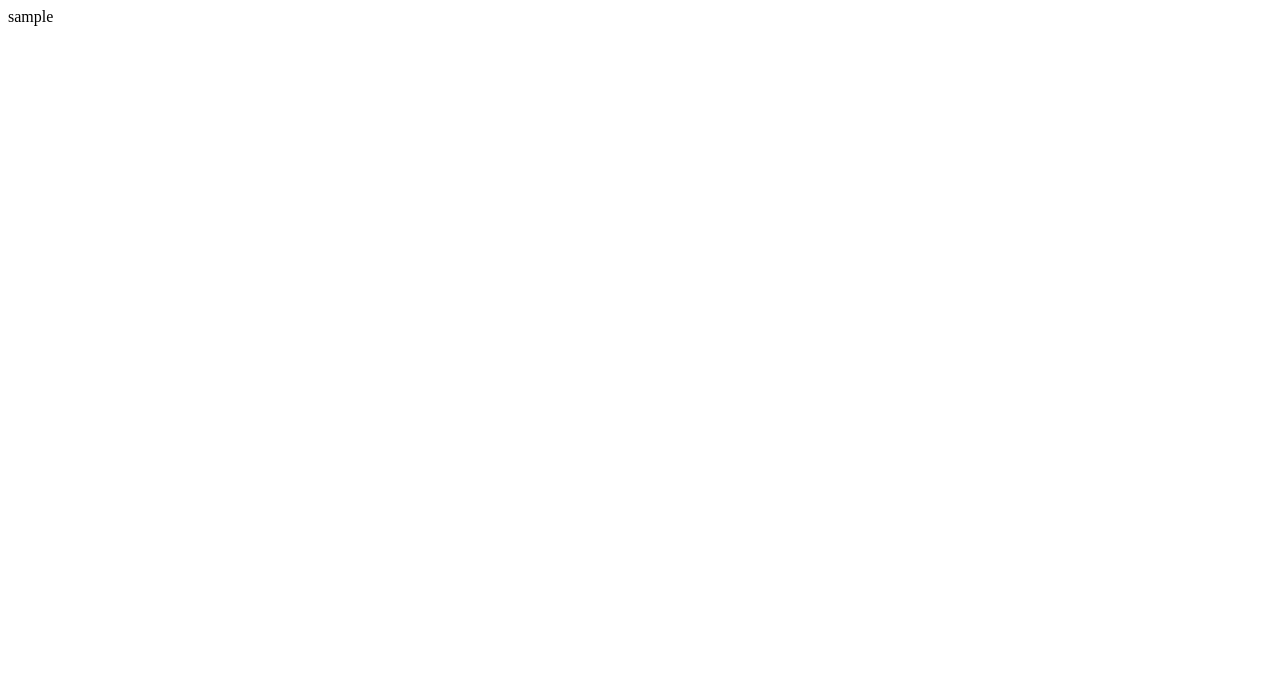
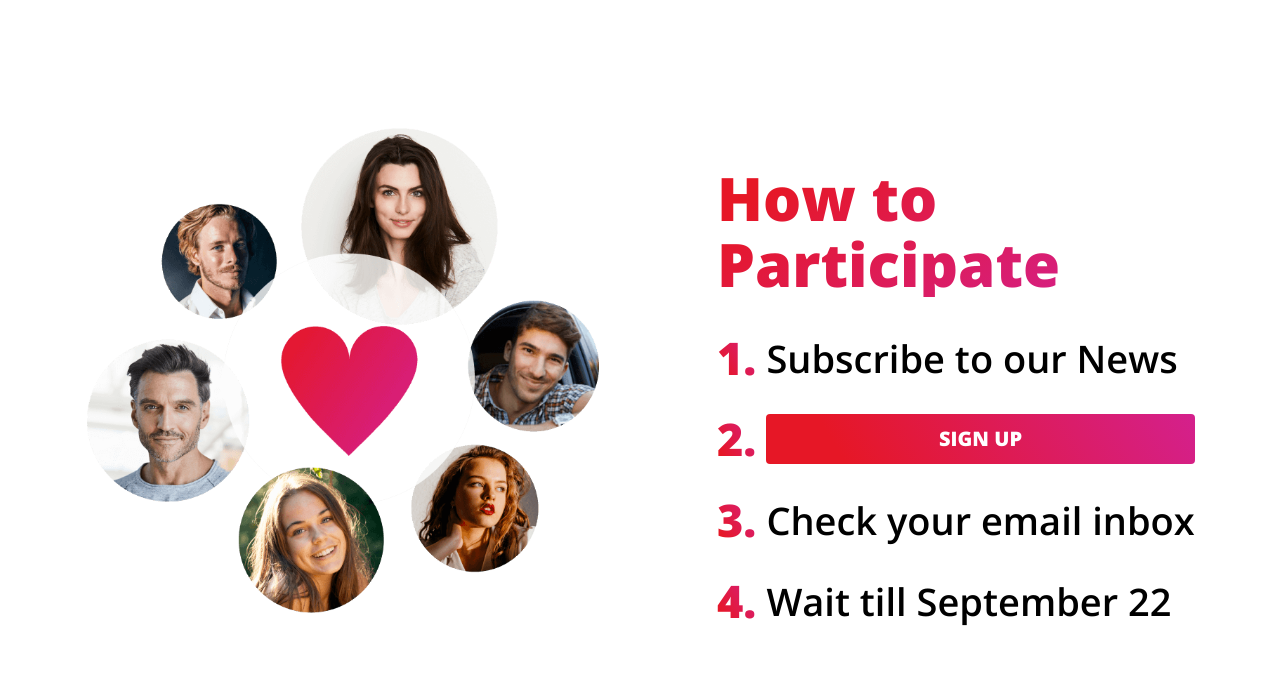
Before and after one commit to falconbow/sdg, a plain HTML site: page index.html in a window 1280 px wide. Drawn offline with nearby package versions, Linux system fonts and the light colour scheme.

Commit message:
feat: add basic page

```diff
--- a/index.html
+++ b/index.html
@@ -1,11 +1,44 @@
 <!DOCTYPE html>
 <html lang="en">
-<head>
-  <meta charset="UTF-8">
-  <meta name="viewport" content="width=device-width, initial-scale=1.0">
-  <title>Sdg</title>
-</head>
-<body>
-  <div>sample</div>
-</body>
+  <head>
+    <meta charset="UTF-8" />
+    <meta name="viewport" content="width=device-width, initial-scale=1.0" />
+    <title>Sdg</title>
+    <link rel="stylesheet" href="./styles/index.css" />
+    <link rel="preconnect" href="https://fonts.googleapis.com" />
+    <link rel="preconnect" href="https://fonts.gstatic.com" crossorigin />
+    <link
+      href="https://fonts.googleapis.com/css2?family=Open+Sans:ital,wght@0,300..800;1,300..800&display=swap"
+      rel="stylesheet"
+    />
+    <script defer src="./index.js"></script>
+  </head>
+  <body>
+    <div class="landing-wrapper">
+      <div class="image-container">
+        <div class="image"></div>
+      </div>
+      <div class="content">
+        <p class="header">How to Participate</p>
+        <div>
+          <div class="item_wrapper">
+            <span class="number">1.</span>
+            <span class="text">Subscribe to our News</span>
+          </div>
+          <div class="item_wrapper">
+            <span class="number">2.</span>
+            <button class="signup_button">SIGN UP</button>
+          </div>
+          <div class="item_wrapper">
+            <span class="number">3.</span>
+            <span class="text">Check your email inbox</span>
+          </div>
+          <div class="item_wrapper">
+            <span class="number">4.</span>
+            <span class="text">Wait till September 22</span>
+          </div>
+        </div>
+      </div>
+    </div>
+  </body>
 </html>
--- /dev/null
+++ b/styles/index.scss
@@ -0,0 +1,95 @@
+$red: linear-gradient(238.08deg, #D4208C 0.42%, #E61726 82.5%);
+$text-gradient: linear-gradient(145.08deg, #E61726 12.35%, #D4208C 83.63%);
+
+
+
+* {
+  font-family: "Open Sans";
+}
+
+.landing-wrapper {
+  display: flex;
+  width: 100vw;
+  height: 100vh;
+  justify-content: space-around;
+  align-items: center;
+}
+
+
+.image-container {
+  width: 40%;
+  height: 70%;
+  margin-left: 20px;
+  display: flex;
+  justify-content: center;
+  align-items: center;
+
+}
+
+.image {
+  background-image: url("../image.png");
+  width: 100%;
+  height: 100%;
+  background-size: contain;
+  background-repeat: no-repeat;
+}
+
+
+.content {
+  display: flex;
+  flex-direction: column;
+  max-width: 40%;
+  justify-content: center;
+  align-items: start;
+
+}
+
+.header {
+  background: $text-gradient;
+  background-clip: text;
+  color: transparent;
+  font-size: 60px;
+  font-weight: 800;
+  margin: 0;
+  margin-bottom: 30px;
+  line-height: 110%;
+
+}
+
+.item_wrapper {
+  display: flex;
+  justify-content: start;
+  align-items: center;
+  width: 100%;
+  margin-bottom: 20px;
+  flex: 0 1 auto;
+}
+
+.number {
+  background: $red;
+  margin-right: 10px;
+  background-clip: text;
+  color: transparent;
+  font-size: 45px;
+  font-weight: 800;
+
+}
+
+.signup_button {
+  color: white;
+  border: none;
+  background: $red;
+  border-radius: 4px;
+  flex-grow: 1;
+  height: 50px;
+  font-size: 20px;
+    font-family: "Open Sans";
+
+  font-weight: 800;
+}
+
+.text {
+  font-size: 38px;
+  font-weight: 600;
+  width: 100%;
+}
```
Also changed, not shown: image.png (added), index.js (added), styles/index.css (added), 1 other file.
